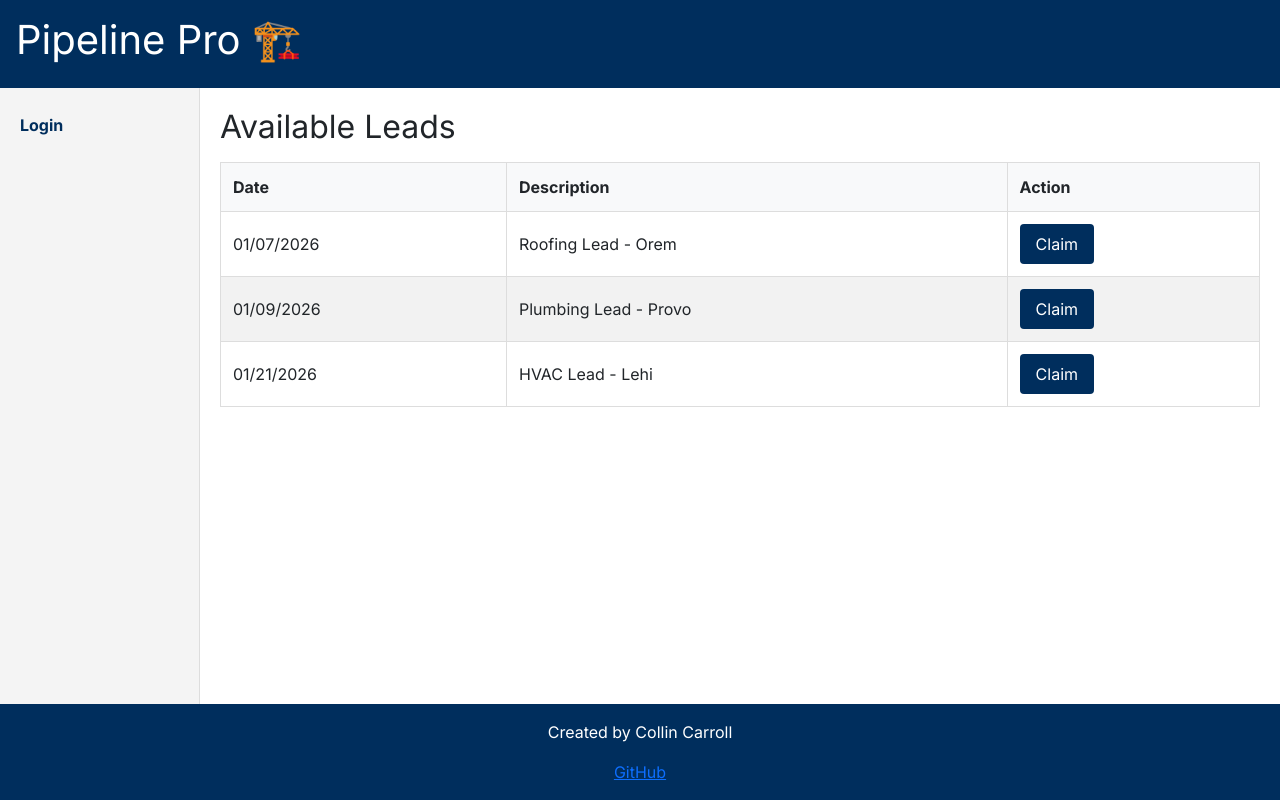
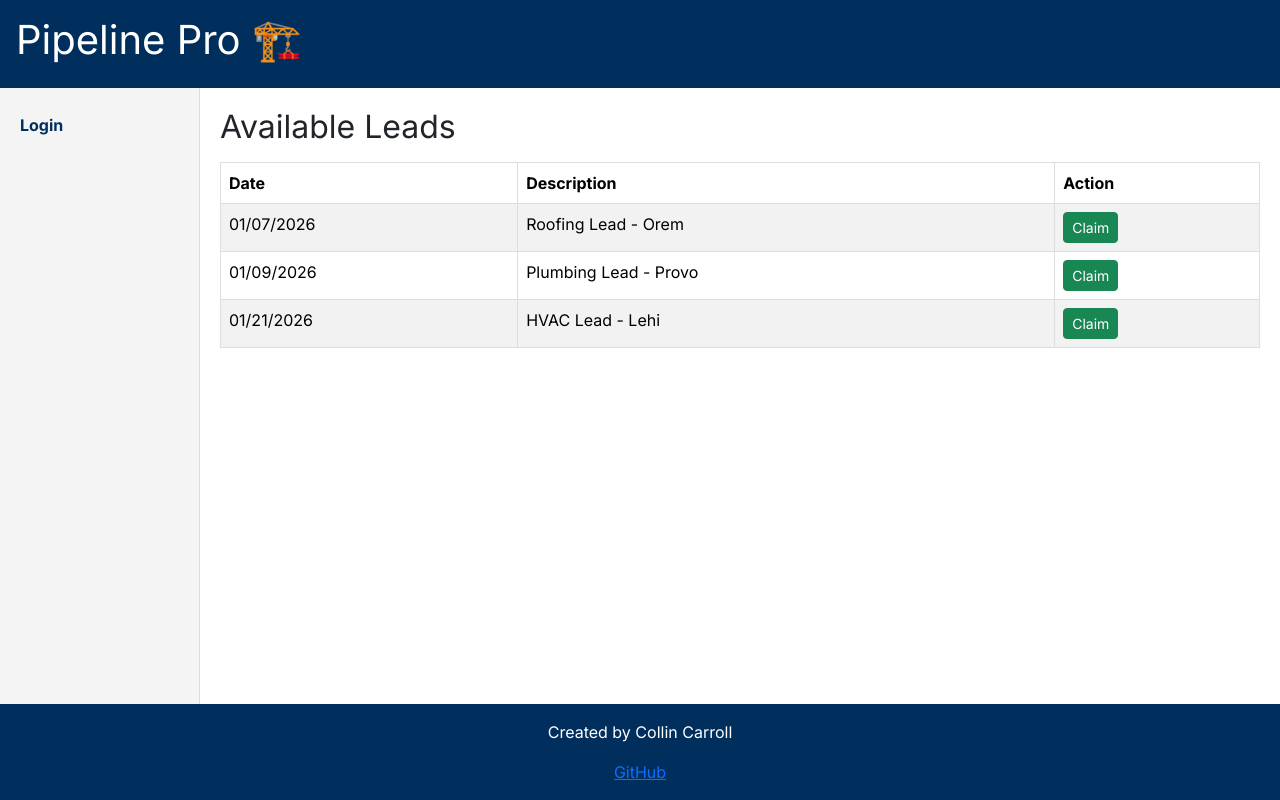
Before and after one commit to Collin-Carroll40/startup, a React (Vite) app: page /leads in a window 1280 px wide. Built offline with nearby package versions, Linux system fonts and the light colour scheme.

Commit message:
Added usestate to leads component to allow claiming andf removing

```diff
--- a/src/leads/leads.jsx
+++ b/src/leads/leads.jsx
@@ -1,11 +1,25 @@
-import React from 'react';
+import React, { useState } from 'react';
 
 export function Leads() {
+  // Mock data state
+  const [leads, setLeads] = useState([
+    { date: '01/07/2026', desc: 'Roofing Lead - Orem' },
+    { date: '01/09/2026', desc: 'Plumbing Lead - Provo' },
+    { date: '01/21/2026', desc: 'HVAC Lead - Lehi' }
+  ]);
+
+  // Handle claim button
+  const claimLead = (indexToRemove) => {
+    // Remove claimed lead
+    setLeads(leads.filter((_, index) => index !== indexToRemove));
+    alert('Lead claimed successfully!');
+  };
+
   return (
     <div className="main-container">
       <main>
         <h2>Available Leads</h2>
-        <table className="data-table">
+        <table className="data-table table table-striped">
           <thead>
             <tr>
               <th>Date</th>
@@ -14,21 +28,26 @@ export function Leads() {
             </tr>
           </thead>
           <tbody>
-            <tr>
-              <td>01/07/2026</td>
-              <td>Roofing Lead - Orem</td>
-              <td><button className="btn-claim">Claim</button></td>
-            </tr>
-            <tr>
-              <td>01/09/2026</td>
-              <td>Plumbing Lead - Provo</td>
-              <td><button className="btn-claim">Claim</button></td>
-            </tr>
-            <tr>
-              <td>01/21/2026</td>
-              <td>HVAC Lead - Lehi</td>
-              <td><button className="btn-claim">Claim</button></td>
-            </tr>
+            {/* Render rows dynamically */}
+            {leads.length > 0 ? (
+              leads.map((lead, index) => (
+                <tr key={index}>
+                  <td>{lead.date}</td>
+                  <td>{lead.desc}</td>
+                  <td>
+                    {/* Trigger claim action */}
+                    <button className="btn btn-success btn-sm btn-claim" onClick={() => claimLead(index)}>
+                      Claim
+                    </button>
+                  </td>
+                </tr>
+              ))
+            ) : (
+              /* Empty state message */
+              <tr>
+                <td colSpan="3" className="text-center">No more leads available right now!</td>
+              </tr>
+            )}
           </tbody>
         </table>
       </main>
```
